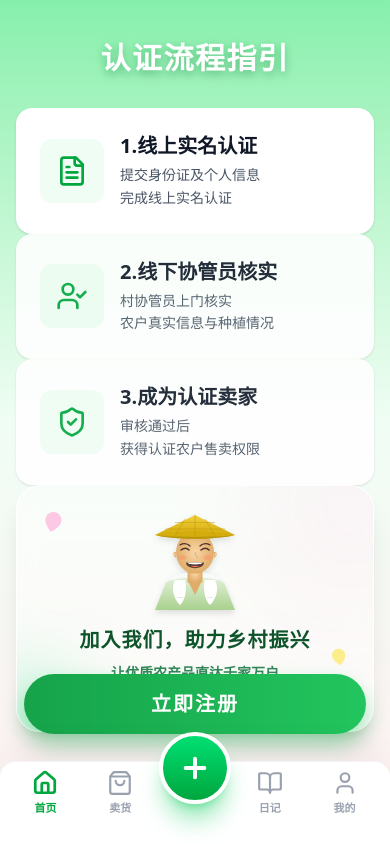
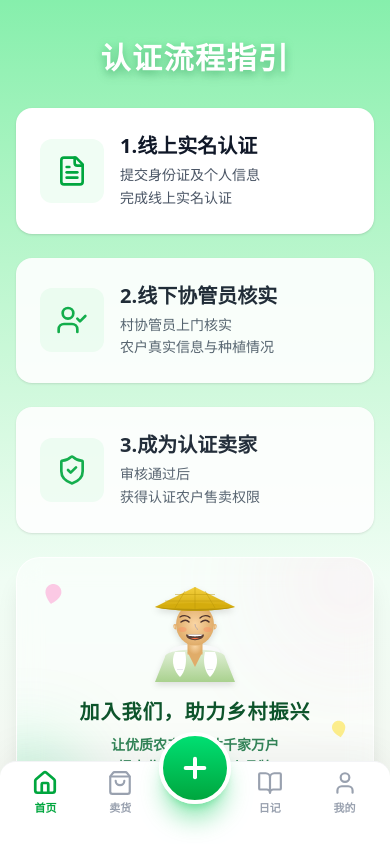
Before and after one commit to wm000313/rural-revitalization-app, a React (Vite) app: page / in a window 390 px wide. Built offline with nearby package versions, Linux system fonts and the light colour scheme.

Commit message:
fix: Improve mobile adaptation by fixing background color and scrollability of verification guide

```diff
--- a/src/App.tsx
+++ b/src/App.tsx
@@ -30,7 +30,7 @@ export default function App() {
   if (currentPage === 'verification') {
     return (
       <div className="flex justify-center items-center bg-gray-900 min-h-screen">
-        <div className="w-full sm:w-[440px] h-screen sm:h-[956px] sm:rounded-[50px] bg-transparent flex flex-col relative overflow-hidden shadow-2xl sm:border-[12px] sm:border-black">
+        <div className="w-full sm:w-[440px] h-screen sm:h-[956px] sm:rounded-[50px] bg-white flex flex-col relative overflow-hidden shadow-2xl sm:border-[12px] sm:border-black">
           <div className="flex-1 overflow-y-auto scrollbar-hide">
             <Verification onComplete={() => setCurrentPage('main')} setHideTabBar={setHideTabBar} />
           </div>
--- a/src/pages/Verification.tsx
+++ b/src/pages/Verification.tsx
@@ -32,12 +32,12 @@ export default function Verification({ onComplete, setHideTabBar }: { onComplete
   };
 
   const renderGuide = () => (
-    <div className="h-full bg-gradient-to-b from-[#86efac] via-[#f0fdf4] to-[#fff1f2] flex flex-col relative font-sans overflow-hidden">
+    <div className="min-h-full bg-gradient-to-b from-[#86efac] via-[#f0fdf4] to-[#fff1f2] flex flex-col relative font-sans">
       <div className="pt-10 pb-4 text-center relative z-10">
         <h1 className="text-3xl font-black text-white tracking-wider drop-shadow-lg" style={{ textShadow: '0 2px 8px rgba(34,197,94,0.4)' }}>认证流程指引</h1>
       </div>
 
-      <div className="flex-1 px-4 flex flex-col justify-evenly pb-48 pt-4 relative z-10">
+      <div className="flex-1 px-4 flex flex-col gap-6 pb-48 pt-4 relative z-10">
         {/* Card 1 */}
         <div className="bg-white rounded-2xl p-6 flex items-center shadow-sm">
           <div className="w-16 h-16 bg-green-50 rounded-xl flex items-center justify-center mr-4 shrink-0">
@@ -99,17 +99,17 @@ export default function Verification({ onComplete, setHideTabBar }: { onComplete
             让优质农产品直达千家万户<br/>提高收入，打造个人品牌
           </p>
         </motion.div>
-      </div>
 
-      <div className="absolute bottom-[110px] left-0 right-0 px-6 z-20">
+        <div className="mt-8 mb-12">
           <motion.button
             whileHover={{ scale: 1.02 }}
             whileTap={{ scale: 0.98 }}
             onClick={() => goToStep(1)}
-          className="w-full py-4 bg-gradient-to-r from-[#16a34a] via-[#22c55e] to-[#16a34a] bg-[length:200%_auto] hover:bg-right transition-all duration-500 rounded-full text-white text-xl font-black shadow-[0_10px_20px_rgba(34,197,94,0.4)] tracking-widest relative"
+            className="w-full py-4 bg-gradient-to-r from-[#16a34a] via-[#22c55e] to-[#16a34a] bg-[length:200%_auto] hover:bg-right transition-all duration-500 rounded-full text-white text-xl font-black shadow-[0_10px_20px_rgba(34,197,94,0.4)] tracking-widest relative z-20"
           >
             立即注册
           </motion.button>
+        </div>
       </div>
     </div>
   );
```
Lines whose indentation alone changed are shown as unchanged.
